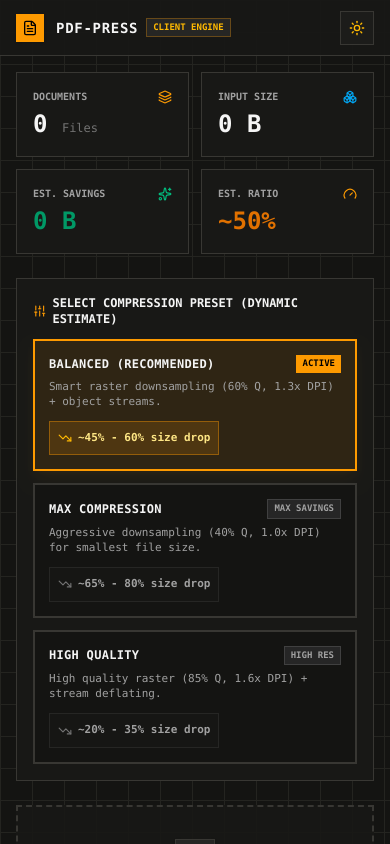
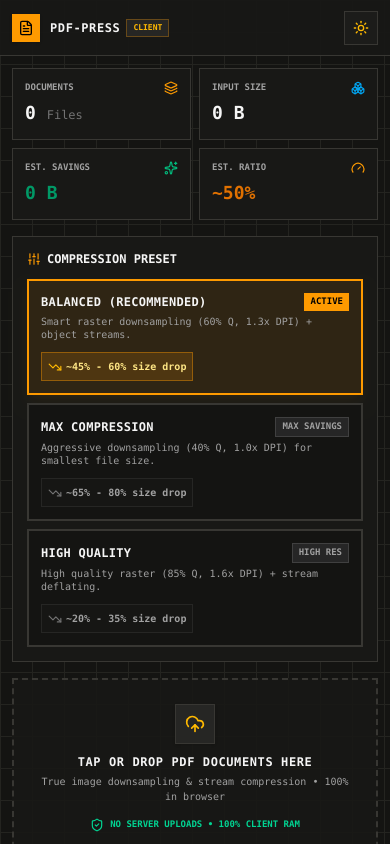
Before and after one commit to khokharsnehil45/pdf-press, a Next.js app: page / in a window 390 px wide. Shown: the top 844 px of the page. Built offline with nearby package versions, Linux system fonts and the light colour scheme.

Commit message:
fix: mobile phone responsiveness and contrast improvements

```diff
--- a/app/page.tsx
+++ b/app/page.tsx
@@ -292,26 +292,26 @@ export default function PDFCompressApp() {
     }`}>
 
       {/* Top Header */}
-      <header className={`h-14 border-b px-4 sm:px-6 flex items-center justify-between z-30 ${
+      <header className={`h-14 border-b px-3 sm:px-6 flex items-center justify-between z-30 ${
         theme === "dark" ? "bg-[#181816]/95 border-[#383733]" : "bg-white/95 border-[#d4d2c7]"
       }`}>
-        <div className="flex items-center gap-3">
+        <div className="flex items-center gap-2.5">
           <div className="w-7 h-7 bg-amber-500 text-black flex items-center justify-center font-black text-xs shadow">
             <FileText className="w-4 h-4" />
           </div>
           <div>
-            <div className="flex items-center gap-2">
-              <span className={`font-black text-sm tracking-wider uppercase ${textPrimary}`}>PDF-PRESS</span>
-              <span className={`text-[9px] font-bold px-1.5 py-0.5 border ${
+            <div className="flex items-center gap-1.5">
+              <span className={`font-black text-xs sm:text-sm tracking-wider uppercase ${textPrimary}`}>PDF-PRESS</span>
+              <span className={`text-[8px] sm:text-[9px] font-bold px-1.5 py-0.5 border ${
                 theme === "dark" ? "bg-[#262624] text-amber-400 border-amber-500/30" : "bg-amber-100 text-amber-800 border-amber-300"
               }`}>
-                CLIENT ENGINE
+                CLIENT
               </span>
             </div>
           </div>
         </div>
 
-        <div className="flex items-center gap-3">
+        <div className="flex items-center gap-2">
           <button
             onClick={() => setTheme(theme === "dark" ? "light" : "dark")}
             className={`p-2 border transition cursor-pointer ${
@@ -325,47 +325,47 @@ export default function PDFCompressApp() {
       </header>
 
       {/* Main Workspace Body */}
-      <main className="flex-1 p-4 sm:p-6 space-y-6 max-w-5xl mx-auto w-full">
+      <main className="flex-1 p-3 sm:p-6 space-y-4 sm:space-y-6 max-w-5xl mx-auto w-full">
 
         {/* Metric Cards Row */}
-        <div className="grid grid-cols-2 sm:grid-cols-4 gap-3">
+        <div className="grid grid-cols-2 sm:grid-cols-4 gap-2 sm:gap-3">
 
-          <div className={`p-4 border ${theme === "dark" ? "border-[#383733] bg-[#181816]" : "border-[#d4d2c7] bg-white shadow-xs"}`}>
-            <div className={`text-[10px] uppercase font-bold flex items-center justify-between ${textSecondary}`}>
+          <div className={`p-3 sm:p-4 border ${theme === "dark" ? "border-[#383733] bg-[#181816]" : "border-[#d4d2c7] bg-white shadow-xs"}`}>
+            <div className={`text-[9px] sm:text-[10px] uppercase font-bold flex items-center justify-between ${textSecondary}`}>
               <span>DOCUMENTS</span>
               <Layers className="w-3.5 h-3.5 text-amber-500" />
             </div>
-            <div className={`text-2xl font-black font-mono mt-1 ${textPrimary}`}>
+            <div className={`text-lg sm:text-2xl font-black font-mono mt-1 ${textPrimary}`}>
               {jobs.length} <span className={`text-xs font-normal ${textMuted}`}>Files</span>
             </div>
           </div>
 
-          <div className={`p-4 border ${theme === "dark" ? "border-[#383733] bg-[#181816]" : "border-[#d4d2c7] bg-white shadow-xs"}`}>
-            <div className={`text-[10px] uppercase font-bold flex items-center justify-between ${textSecondary}`}>
+          <div className={`p-3 sm:p-4 border ${theme === "dark" ? "border-[#383733] bg-[#181816]" : "border-[#d4d2c7] bg-white shadow-xs"}`}>
+            <div className={`text-[9px] sm:text-[10px] uppercase font-bold flex items-center justify-between ${textSecondary}`}>
               <span>INPUT SIZE</span>
               <Boxes className="w-3.5 h-3.5 text-sky-500" />
             </div>
-            <div className={`text-2xl font-black font-mono mt-1 ${textPrimary}`}>
+            <div className={`text-lg sm:text-2xl font-black font-mono mt-1 ${textPrimary}`}>
               {formatBytes(totalOriginalBytes)}
             </div>
           </div>
 
-          <div className={`p-4 border ${theme === "dark" ? "border-[#383733] bg-[#181816]" : "border-[#d4d2c7] bg-white shadow-xs"}`}>
-            <div className={`text-[10px] uppercase font-bold flex items-center justify-between ${textSecondary}`}>
+          <div className={`p-3 sm:p-4 border ${theme === "dark" ? "border-[#383733] bg-[#181816]" : "border-[#d4d2c7] bg-white shadow-xs"}`}>
+            <div className={`text-[9px] sm:text-[10px] uppercase font-bold flex items-center justify-between ${textSecondary}`}>
               <span>{hasCompressedJobs ? "ACTUAL SAVINGS" : "EST. SAVINGS"}</span>
               <Sparkles className="w-3.5 h-3.5 text-emerald-500" />
             </div>
-            <div className="text-2xl font-black text-emerald-600 dark:text-emerald-400 font-mono mt-1">
+            <div className="text-lg sm:text-2xl font-black text-emerald-600 dark:text-emerald-400 font-mono mt-1">
               {hasCompressedJobs ? formatBytes(actualSavedBytes) : formatBytes(overallEstimated.estimatedSaved)}
             </div>
           </div>
 
-          <div className={`p-4 border ${theme === "dark" ? "border-[#383733] bg-[#181816]" : "border-[#d4d2c7] bg-white shadow-xs"}`}>
-            <div className={`text-[10px] uppercase font-bold flex items-center justify-between ${textSecondary}`}>
+          <div className={`p-3 sm:p-4 border ${theme === "dark" ? "border-[#383733] bg-[#181816]" : "border-[#d4d2c7] bg-white shadow-xs"}`}>
+            <div className={`text-[9px] sm:text-[10px] uppercase font-bold flex items-center justify-between ${textSecondary}`}>
               <span>{hasCompressedJobs ? "AVG RATIO" : "EST. RATIO"}</span>
               <Gauge className="w-3.5 h-3.5 text-amber-500" />
             </div>
-            <div className="text-2xl font-black text-amber-600 dark:text-amber-400 font-mono mt-1">
+            <div className="text-lg sm:text-2xl font-black text-amber-600 dark:text-amber-400 font-mono mt-1">
               {hasCompressedJobs
                 ? `${Math.round((actualSavedBytes / (readyJobs.reduce((acc, j) => acc + j.originalSize, 0) || 1)) * 100)}%`
                 : `~${overallEstimated.ratio}%`}
@@ -375,22 +375,22 @@ export default function PDFCompressApp() {
         </div>
 
         {/* Compression Tier Selector with Dynamic Preview */}
-        <div className={`p-4 border ${theme === "dark" ? "border-[#383733] bg-[#181816]" : "border-[#d4d2c7] bg-white shadow-xs"} space-y-3`}>
-          <div className="flex items-center justify-between flex-wrap gap-2">
+        <div className={`p-3.5 sm:p-4 border ${theme === "dark" ? "border-[#383733] bg-[#181816]" : "border-[#d4d2c7] bg-white shadow-xs"} space-y-3`}>
+          <div className="flex items-center justify-between flex-wrap gap-1.5">
             <span className={`text-xs font-black uppercase flex items-center gap-1.5 ${textPrimary}`}>
               <Sliders className="w-3.5 h-3.5 text-amber-500" />
-              SELECT COMPRESSION PRESET (DYNAMIC ESTIMATE)
+              COMPRESSION PRESET
             </span>
             {totalOriginalBytes > 0 && (
-              <span className={`text-[11px] font-mono font-bold px-2 py-0.5 border ${
+              <span className={`text-[10px] sm:text-[11px] font-mono font-bold px-2 py-0.5 border ${
                 theme === "dark" ? "text-amber-400 bg-amber-500/10 border-amber-500/30" : "text-amber-800 bg-amber-100 border-amber-300"
               }`}>
-                Est. Total: {formatBytes(overallEstimated.estimatedFinal)} (Save ~{formatBytes(overallEstimated.estimatedSaved)})
+                Est. Output: {formatBytes(overallEstimated.estimatedFinal)} (Save ~{formatBytes(overallEstimated.estimatedSaved)})
               </span>
             )}
           </div>
 
-          <div className="grid grid-cols-1 sm:grid-cols-3 gap-3">
+          <div className="grid grid-cols-1 sm:grid-cols-3 gap-2 sm:gap-3">
             {[
               {
                 id: "BALANCED" as const,
@@ -421,7 +421,7 @@ export default function PDFCompressApp() {
                 <button
                   key={tier.id}
                   onClick={() => handleSelectTier(tier.id)}
-                  className={`p-3.5 border-2 text-left flex flex-col justify-between gap-3 transition cursor-pointer relative ${
+                  className={`p-3 border-2 text-left flex flex-col justify-between gap-2.5 transition cursor-pointer relative ${
                     isSelected
                       ? theme === "dark"
                         ? "border-amber-500 bg-amber-500/10 text-white shadow-lg shadow-amber-500/5"
@@ -432,7 +432,7 @@ export default function PDFCompressApp() {
                   }`}
                 >
                   <div>
-                    <div className="flex items-center justify-between mb-1.5">
+                    <div className="flex items-center justify-between mb-1">
                       <span className={`text-xs font-black uppercase tracking-wide ${textPrimary}`}>{tier.name}</span>
                       {isSelected ? (
                         <span className="text-[9px] font-black px-1.5 py-0.5 bg-amber-500 text-black uppercase">
@@ -446,22 +446,22 @@ export default function PDFCompressApp() {
                         </span>
                       )}
                     </div>
-                    <p className={`text-[11px] leading-snug font-medium ${textSecondary}`}>{tier.desc}</p>
+                    <p className={`text-[10px] sm:text-[11px] leading-snug font-medium ${textSecondary}`}>{tier.desc}</p>
                   </div>
 
-                  <div className={`p-2 border text-[11px] font-mono flex items-center justify-between ${
+                  <div className={`p-1.5 sm:p-2 border text-[10px] sm:text-[11px] font-mono flex items-center justify-between ${
                     isSelected
                       ? theme === "dark" ? "border-amber-500/40 bg-amber-500/15 text-amber-200" : "border-amber-400 bg-amber-100 text-amber-900 font-bold"
                       : theme === "dark" ? "border-[#262624] bg-[#181816]/70 text-neutral-400" : "border-neutral-200 bg-white text-neutral-700"
                   }`}>
-                    <div className="flex items-center gap-1.5">
+                    <div className="flex items-center gap-1">
                       <TrendingDown className={`w-3.5 h-3.5 ${isSelected ? (theme === "dark" ? "text-amber-400" : "text-amber-700") : textMuted}`} />
                       <span className="font-bold">{tier.ratioText}</span>
                     </div>
 
                     {totalOriginalBytes > 0 && (
                       <div className="text-right">
-                        <span className={`text-[10px] block ${textMuted}`}>Will Save</span>
+                        <span className={`text-[9px] block ${textMuted}`}>Will Save</span>
                         <span className={`font-black ${isSelected ? (theme === "dark" ? "text-emerald-400" : "text-emerald-700") : textPrimary}`}>
                           ~{formatBytes(est.estimatedSaved)}
                         </span>
@@ -487,7 +487,7 @@ export default function PDFCompressApp() {
             handleFiles(e.dataTransfer.files);
           }}
           onClick={() => fileInputRef.current?.click()}
-          className={`border-2 border-dashed p-8 flex flex-col items-center justify-center gap-3 transition-all cursor-pointer ${
+          className={`border-2 border-dashed p-6 sm:p-8 flex flex-col items-center justify-center gap-2.5 sm:gap-3 transition-all cursor-pointer ${
             isDragging
               ? "border-amber-500 bg-amber-500/10"
               : theme === "dark"
@@ -512,35 +512,35 @@ export default function PDFCompressApp() {
 
           <div className="text-center space-y-1">
             <div className={`text-xs sm:text-sm font-black uppercase tracking-wider ${textPrimary}`}>
-              DROP PDF DOCUMENTS HERE OR CLICK TO BROWSE
+              TAP OR DROP PDF DOCUMENTS HERE
             </div>
-            <p className={`text-[11px] font-mono font-medium ${textSecondary}`}>
-              True image downsampling & stream compression • 100% processed in browser
+            <p className={`text-[10px] sm:text-[11px] font-mono font-medium ${textSecondary}`}>
+              True image downsampling & stream compression • 100% in browser
             </p>
           </div>
 
-          <div className={`flex items-center gap-1.5 pt-1 text-[10px] font-mono font-bold ${
+          <div className={`flex items-center gap-1.5 pt-1 text-[9px] sm:text-[10px] font-mono font-bold ${
             theme === "dark" ? "text-emerald-400" : "text-emerald-700"
           }`}>
             <ShieldCheck className="w-3.5 h-3.5" />
-            <span>NO SERVER UPLOADS • 100% CLIENT MEMORY</span>
+            <span>NO SERVER UPLOADS • 100% CLIENT RAM</span>
           </div>
         </div>
 
-        {/* Document Ingest Stack Table */}
+        {/* Document Ingest Stack - Responsive Mobile View */}
         {jobs.length > 0 && (
           <div className="space-y-3">
 
-            <div className="flex items-center justify-between">
-              <span className={`text-xs font-black uppercase tracking-wider flex items-center gap-2 ${textPrimary}`}>
+            <div className="flex items-center justify-between flex-wrap gap-2">
+              <span className={`text-xs font-black uppercase tracking-wider flex items-center gap-1.5 ${textPrimary}`}>
                 <FileCheck className="w-4 h-4 text-emerald-500" />
-                INGESTED PDF QUEUE ({jobs.length})
+                QUEUED ({jobs.length})
               </span>
 
               <div className="flex items-center gap-2">
                 <button
                   onClick={handleClearAll}
-                  className={`px-3 py-1.5 border text-xs font-bold uppercase transition cursor-pointer ${
+                  className={`px-2.5 py-1 sm:px-3 sm:py-1.5 border text-xs font-bold uppercase transition cursor-pointer ${
                     theme === "dark"
                       ? "border-[#383733] hover:border-rose-500 text-neutral-400 hover:text-rose-400"
                       : "border-neutral-300 bg-white hover:border-rose-500 text-neutral-700 hover:text-rose-600"
@@ -552,20 +552,96 @@ export default function PDFCompressApp() {
                 <button
                   onClick={handleCompressAll}
                   disabled={isBatchProcessing || jobs.every(j => j.status === "READY")}
-                  className={`flex items-center gap-1.5 px-4 py-1.5 font-black text-xs uppercase tracking-wider transition cursor-pointer shadow ${
+                  className={`flex items-center gap-1 px-3 py-1 sm:px-4 sm:py-1.5 font-black text-xs uppercase tracking-wider transition cursor-pointer shadow ${
                     isBatchProcessing || jobs.every(j => j.status === "READY")
                       ? "bg-neutral-800 text-neutral-500 border border-neutral-700 cursor-not-allowed"
                       : "bg-amber-500 hover:bg-amber-400 text-black shadow-amber-500/20"
                   }`}
                 >
                   {isBatchProcessing ? <RefreshCw className="w-3.5 h-3.5 animate-spin" /> : <Zap className="w-3.5 h-3.5" />}
-                  <span>{isBatchProcessing ? "Compressing..." : `Compress All with ${selectedTier}`}</span>
+                  <span>{isBatchProcessing ? "Compressing..." : `Compress All (${selectedTier})`}</span>
                 </button>
               </div>
             </div>
 
-            {/* Document Queue Table */}
-            <div className={`border ${theme === "dark" ? "border-[#383733] bg-[#181816]" : "border-[#d4d2c7] bg-white shadow-xs"} overflow-x-auto`}>
+            {/* Mobile Stack Cards (Visible on Small Screens) */}
+            <div className="block sm:hidden space-y-2.5">
+              {jobs.map((job) => {
+                const jobEst = calculateEstimate(job.originalSize, selectedTier);
+
+                return (
+                  <div
+                    key={job.id}
+                    className={`p-3 border ${
+                      theme === "dark" ? "border-[#383733] bg-[#181816]" : "border-[#d4d2c7] bg-white shadow-xs"
+                    } space-y-2`}
+                  >
+                    <div className="flex items-start justify-between gap-2">
+                      <div className="flex items-center gap-2 truncate">
+                        <FileText className="w-4 h-4 text-amber-500 shrink-0" />
+                        <span className={`text-xs font-bold truncate ${textPrimary}`} title={job.name}>{job.name}</span>
+                      </div>
+                      <button
+                        onClick={() => handleRemove(job.id)}
+                        className="text-neutral-500 hover:text-rose-500 p-1 cursor-pointer"
+                        title="Remove Document"
+                      >
+                        <Trash2 className="w-3.5 h-3.5" />
+                      </button>
+                    </div>
+
+                    <div className="grid grid-cols-3 gap-1.5 text-[10px] font-mono p-2 border border-neutral-800/20 dark:border-neutral-800 bg-neutral-50 dark:bg-[#141412]">
+                      <div>
+                        <span className={`block ${textMuted}`}>Original</span>
+                        <span className={`font-bold ${textSecondary}`}>{formatBytes(job.originalSize)}</span>
+                      </div>
+                      <div>
+                        <span className={`block ${textMuted}`}>Optimized</span>
+                        <span className={`font-bold ${job.status === "READY" ? (theme === "dark" ? "text-emerald-400" : "text-emerald-700") : textPrimary}`}>
+                          {job.status === "READY" && job.compressedSize ? formatBytes(job.compressedSize) : `~${formatBytes(jobEst.estimatedFinal)}`}
+                        </span>
+                      </div>
+                      <div className="text-right">
+                        <span className={`block ${textMuted}`}>Reduction</span>
+                        <span className="font-black text-emerald-600 dark:text-emerald-400">
+                          {job.status === "READY" && job.compressionRatio !== null ? `-${job.compressionRatio}%` : `~ -${jobEst.ratio}%`}
+                        </span>
+                      </div>
+                    </div>
+
+                    <div className="flex items-center justify-between pt-1">
+                      <span className={`text-[9px] font-black px-1.5 py-0.5 border ${
+                        job.status === "READY" ? (theme === "dark" ? "bg-emerald-500/20 text-emerald-400 border-emerald-500/40" : "bg-emerald-100 text-emerald-800 border-emerald-300") :
+                        job.status === "COMPRESSING" ? (theme === "dark" ? "bg-amber-500/20 text-amber-400 border-amber-500/40 animate-pulse" : "bg-amber-100 text-amber-800 border-amber-300 animate-pulse") :
+                        (theme === "dark" ? "bg-amber-500/10 text-amber-400 border-amber-500/30" : "bg-neutral-100 text-neutral-800 border-neutral-300")
+                      }`}>
+                        {job.status}
+                      </span>
+
+                      {job.status === "READY" ? (
+                        <button
+                          onClick={() => handleDownload(job)}
+                          className="flex items-center gap-1 px-3 py-1 bg-emerald-500 hover:bg-emerald-400 text-black font-black text-[11px] uppercase transition cursor-pointer shadow"
+                        >
+                          <Download className="w-3 h-3" />
+                          <span>Download</span>
+                        </button>
+                      ) : (
+                        <button
+                          onClick={() => compressSingleJob(job, selectedTier)}
+                          className="px-2.5 py-1 bg-amber-500 hover:bg-amber-400 text-black font-bold text-[11px] uppercase transition cursor-pointer shadow"
+                        >
+                          Compress
+                        </button>
+                      )}
+                    </div>
+                  </div>
+                );
+              })}
+            </div>
+
+            {/* Desktop / Tablet Table (Hidden on Small Phones) */}
+            <div className={`hidden sm:block border ${theme === "dark" ? "border-[#383733] bg-[#181816]" : "border-[#d4d2c7] bg-white shadow-xs"} overflow-x-auto`}>
               <table className="w-full text-left border-collapse font-mono text-xs">
                 <thead>
                   <tr className={`border-b uppercase text-[10px] font-bold ${
@@ -678,10 +754,10 @@ export default function PDFCompressApp() {
       </main>
 
       {/* Footer */}
-      <footer className={`h-8 border-t px-6 flex items-center justify-between text-[10px] font-mono ${
+      <footer className={`h-8 border-t px-4 sm:px-6 flex items-center justify-between text-[9px] sm:text-[10px] font-mono ${
         theme === "dark" ? "bg-[#181816]/95 border-[#383733] text-neutral-500" : "bg-white/95 border-[#d4d2c7] text-neutral-700"
       }`}>
-        <span>ENGINE: <strong>PDF-PRESS REAL CANVAS COMPACTOR</strong></span>
+        <span>ENGINE: <strong>PDF-PRESS CANVAS CORE</strong></span>
         <span>PRIVACY: <strong>100% DISK ISOLATED</strong></span>
       </footer>
 
```
